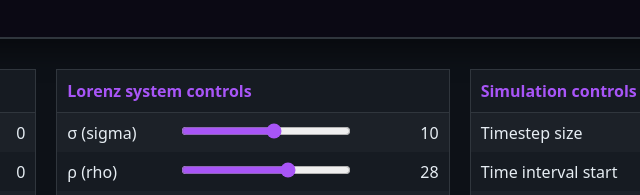
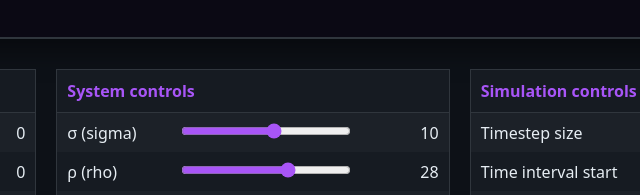
Before and after one commit to aaronpiipponen/my-avatar, a plain HTML site: page index.html in a window 1280 px wide. Shown: the part 605-800 px from the top of the page, 387-1027 px from the left. Drawn offline with Linux system fonts and the light colour scheme.

Commit message:
fix: typo

```diff
--- a/index.html
+++ b/index.html
@@ -37,7 +37,7 @@
 
       <div class="column">
          <table>
-            <tr><th colspan="3">Lorenz system controls</th></tr>
+            <tr><th colspan="3">System controls</th></tr>
             <tr>
                <td>σ (sigma)</td>
                <td><input type="range" min="-100000" max="100000" value="10000" class="slider" id="lorenz-sigma"></td>
```
